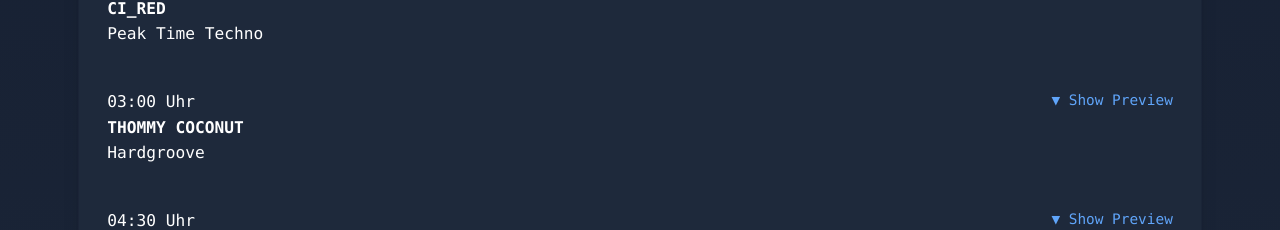
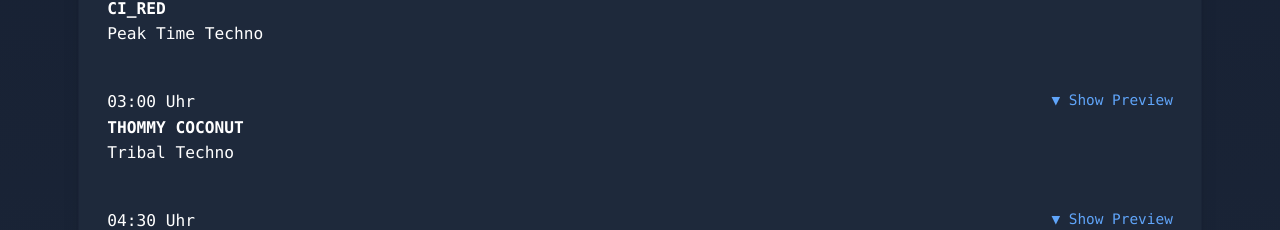
Before and after one commit to stenkjan/ntgl-events, a Next.js app: page / in a window 1280 px wide. Shown: the part 1837-2067 px from the top of the page. Built offline with nearby package versions, Linux system fonts and the light colour scheme.

Commit message:
thommy hardgroove <-> tribaltechno

```diff
--- a/src/app/components/custom/EventFlyer.tsx
+++ b/src/app/components/custom/EventFlyer.tsx
@@ -71,7 +71,7 @@ const EventFlyer: React.FC = () => {
     {
       time: "03:00 Uhr",
       artist: "THOMMY COCONUT",
-      genre: "Hardgroove",
+      genre: "Tribal Techno",
       videoLinks: [
         { url: "https://www.youtube.com/embed/YZ-7GpS7ZYo" },
         { url: "https://www.youtube.com/embed/fFHvc9aZ6PA" },
```
